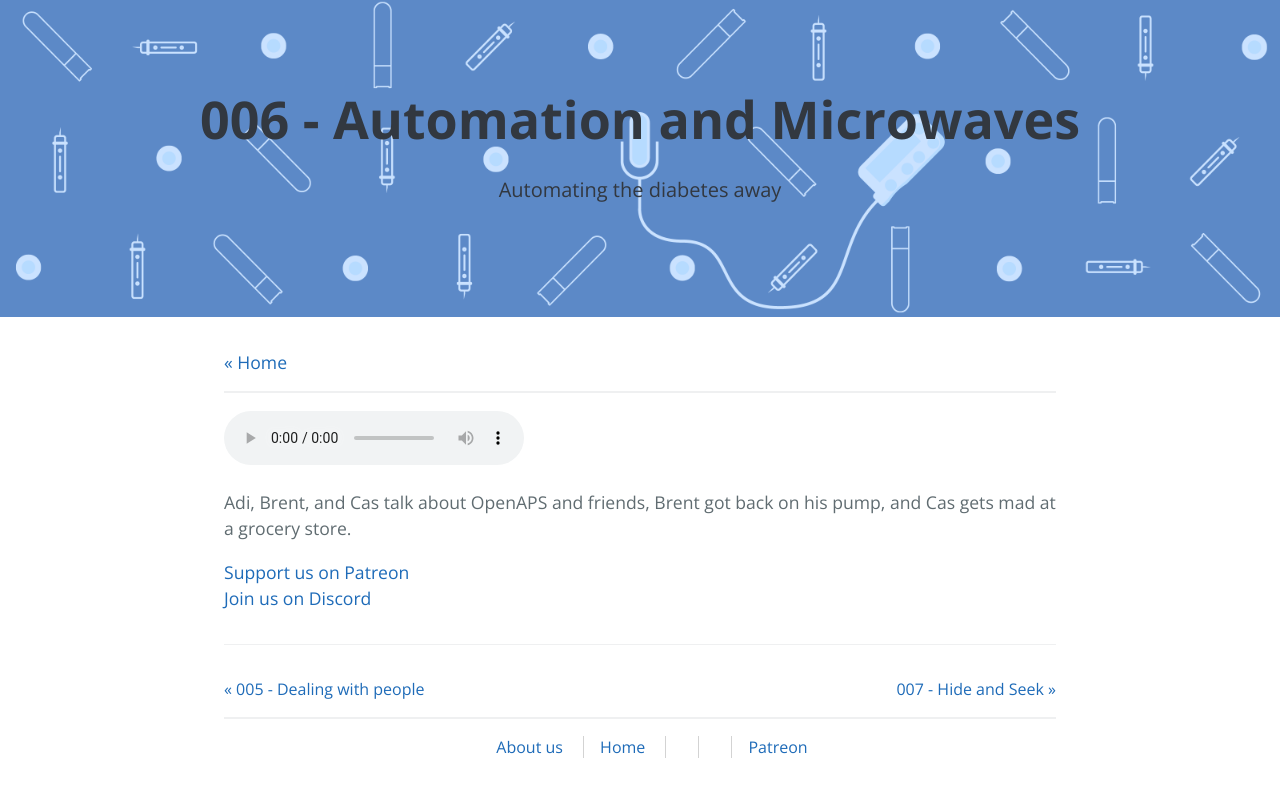
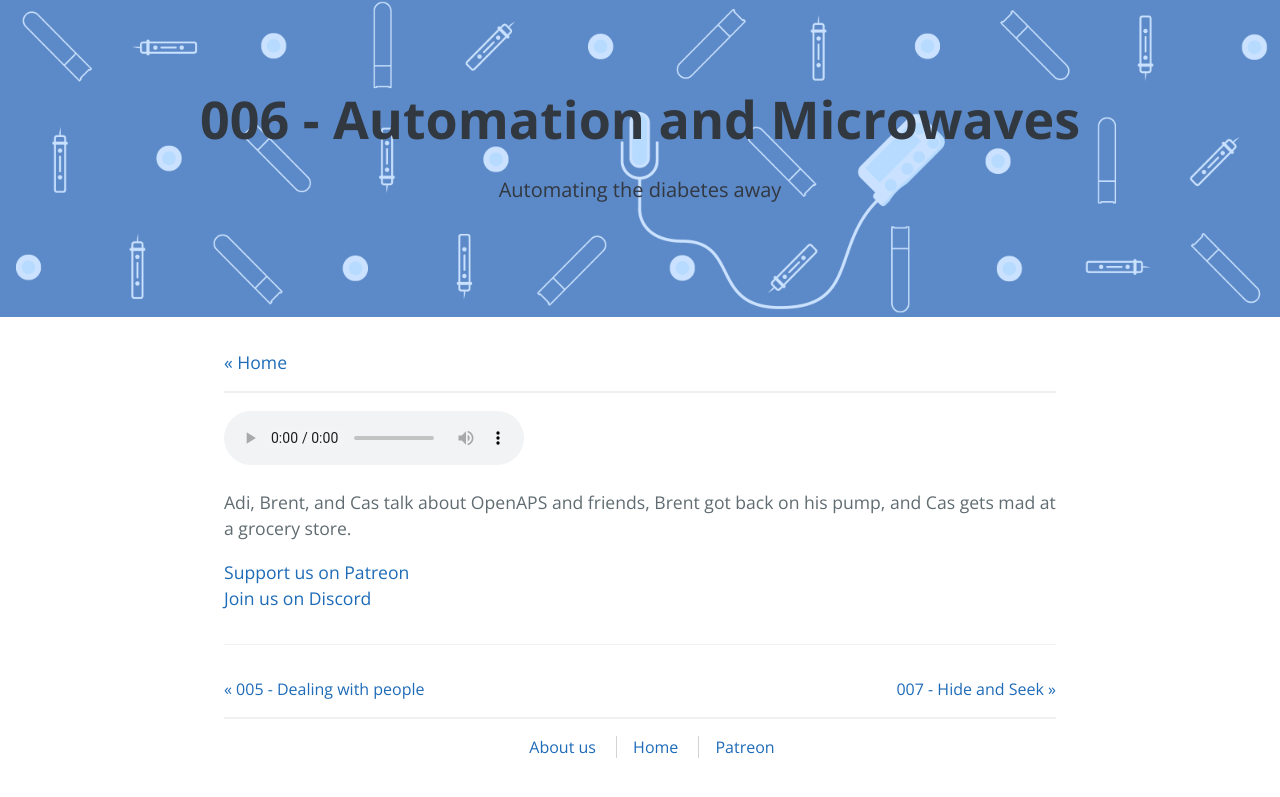
Before and after one commit to cascer1/diacast, a Jekyll site: the page built from _posts/episodes/2017-12-24-006.md, in a window 1280 px wide. Shown: the top 797 px of the page. Built offline with Jekyll 4.4.1, drawn with Linux system fonts in a browser that asks for light colours; our own code applies the rules of GitHub Pages for plain Markdown files; comment, search, counter and statistics services are not loaded.

Commit message:
Update site

```diff
--- a/_layouts/post.html
+++ b/_layouts/post.html
@@ -57,7 +57,9 @@
       <div class="footer-links">
         <ul>
           {% for page in site.pages %}
+          {% if page.bottomlink %}
           <li><a href="{{page.url}}">{{page.title}}</a></li>
+          {% endif %}
           {% endfor %}
           <li><a href="https://patreon.com/diacast">Patreon</a></li>
         </ul>
```
